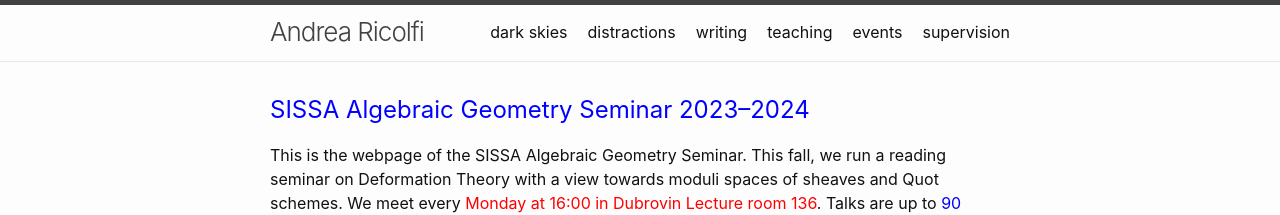
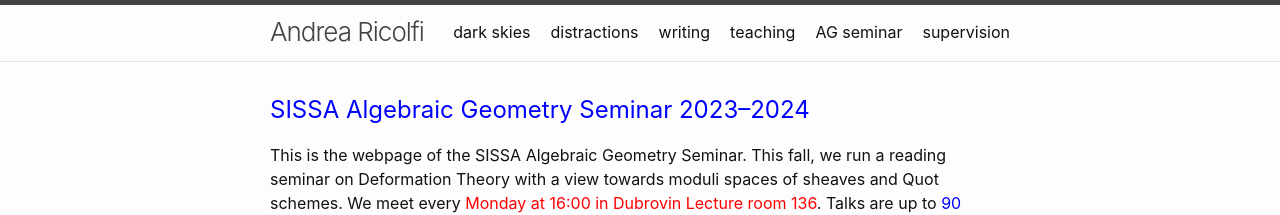
Before and after one commit to atricolfi/aricolfi.github.io, a Jekyll site: the page built from events.html, in a window 1280 px wide. Shown: the top 215 px of the page. Built offline with Jekyll 4.4.1, drawn with Linux system fonts in a browser that asks for light colours.

Commit message:
Update events.html

```diff
--- a/events.html
+++ b/events.html
@@ -1,7 +1,7 @@
 ---
 layout: default
-title: events
-permalink: /events
+title: AG seminar
+permalink: /agseminar
 ---
 
 <h2><p style="color:blue">SISSA Algebraic Geometry Seminar 2023&#8211;2024</p></h2>
```
